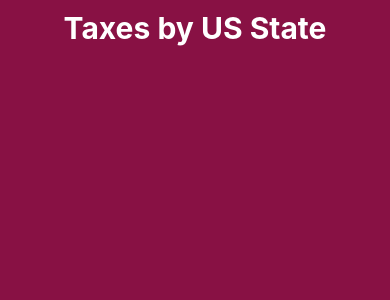
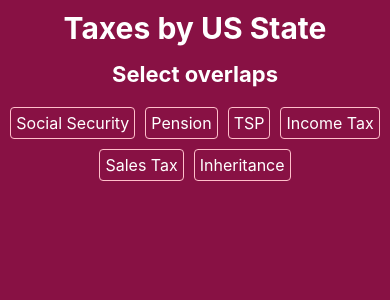
Before and after one commit to dirkdirk/StateTaxes, a React Native app: screen / in a window 390 px wide. Shown: the top 300 px of the page. Built offline with nearby package versions, Linux system fonts and the light colour scheme.

Commit message:
Add Intersections component and start wireup.

```diff
--- a/App.js
+++ b/App.js
@@ -1,12 +1,12 @@
 import React from 'react';
-import {SafeAreaView, StyleSheet, Text, View} from 'react-native';
+import {SafeAreaView, StyleSheet, Text} from 'react-native';
+import Intersections from './components/Intersections';
 
 const App = () => {
   return (
     <SafeAreaView style={styles.safeArea}>
-      <View>
-        <Text style={styles.title}>Taxes by US State</Text>
-      </View>
+      <Text style={styles.title}>Taxes by US State</Text>
+      <Intersections />
     </SafeAreaView>
   );
 };
--- /dev/null
+++ b/components/Intersections.js
@@ -0,0 +1,66 @@
+import React, {useState} from 'react';
+import {Pressable, Text, StyleSheet, ScrollView} from 'react-native';
+import {lists} from '../data';
+
+const Intersections = () => {
+  const [selectedLists, setSelectedLists] = useState([]);
+
+  const toggleSelected = id => {
+    console.log('toggleSelected() id: ', id);
+    selectedLists.includes(id)
+      ? setSelectedLists(prev => prev.filter(i => i !== id))
+      : setSelectedLists(prev => [...prev, id]);
+  };
+
+  const renderItem = ({item}) => (
+    <Pressable
+      key={item.id}
+      style={[
+        styles.button,
+        // eslint-disable-next-line react-native/no-inline-styles
+        {borderColor: selectedLists.includes(item.id) ? 'lime' : 'pink'},
+      ]}
+      onPress={() => toggleSelected(item.id)}
+    >
+      <Text style={styles.buttonText}>{item.name}</Text>
+    </Pressable>
+  );
+
+  return (
+    <>
+      <Text style={styles.title}>Select overlaps</Text>
+      <ScrollView contentContainerStyle={styles.wrapper}>
+        {lists.map(item => renderItem({item}))}
+      </ScrollView>
+    </>
+  );
+};
+
+const styles = StyleSheet.create({
+  wrapper: {
+    flexDirection: 'row',
+    flexWrap: 'wrap',
+    justifyContent: 'center',
+    marginTop: 10,
+  },
+  title: {
+    fontSize: 22,
+    fontWeight: 'bold',
+    color: '#fff',
+    margin: 5,
+    marginTop: 5,
+    textAlign: 'center',
+  },
+  button: {
+    borderWidth: 1,
+    borderRadius: 4,
+    padding: 5,
+    margin: 5,
+  },
+  buttonText: {
+    fontSize: 16,
+    color: '#fff',
+  },
+});
+
+export default Intersections;
--- a/data.js
+++ b/data.js
@@ -1,4 +1,13 @@
 // https://www.annuityexpertadvice.com/states-that-dont-tax-retirement-income
+
+const lists = [
+  {id: 'ss', name: 'Social Security'},
+  {id: 'pension', name: 'Pension'},
+  {id: 'TSP', name: 'TSP'},
+  {id: 'income', name: 'Income Tax'},
+  {id: 'sales', name: 'Sales Tax'},
+  {id: 'inheritance', name: 'Inheritance'},
+];
 
 const ss = [
   {state: 'Colorado'},
@@ -115,4 +124,4 @@ const inheritance = [
   {state: 'Wyoming'},
 ];
 
-export {ss, pension, TSP, income, sales, inheritance};
+export {lists, ss, pension, TSP, income, sales, inheritance};
```
